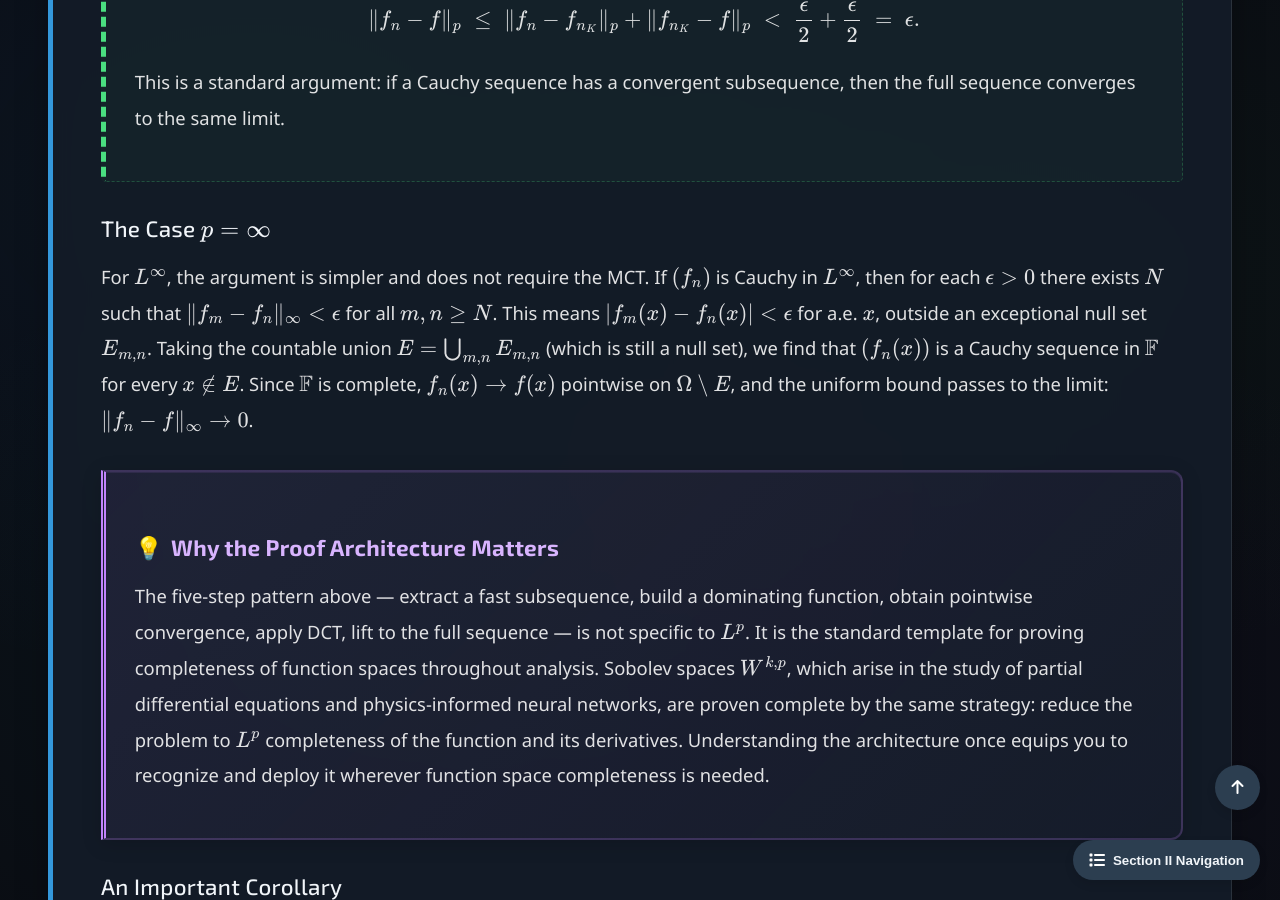
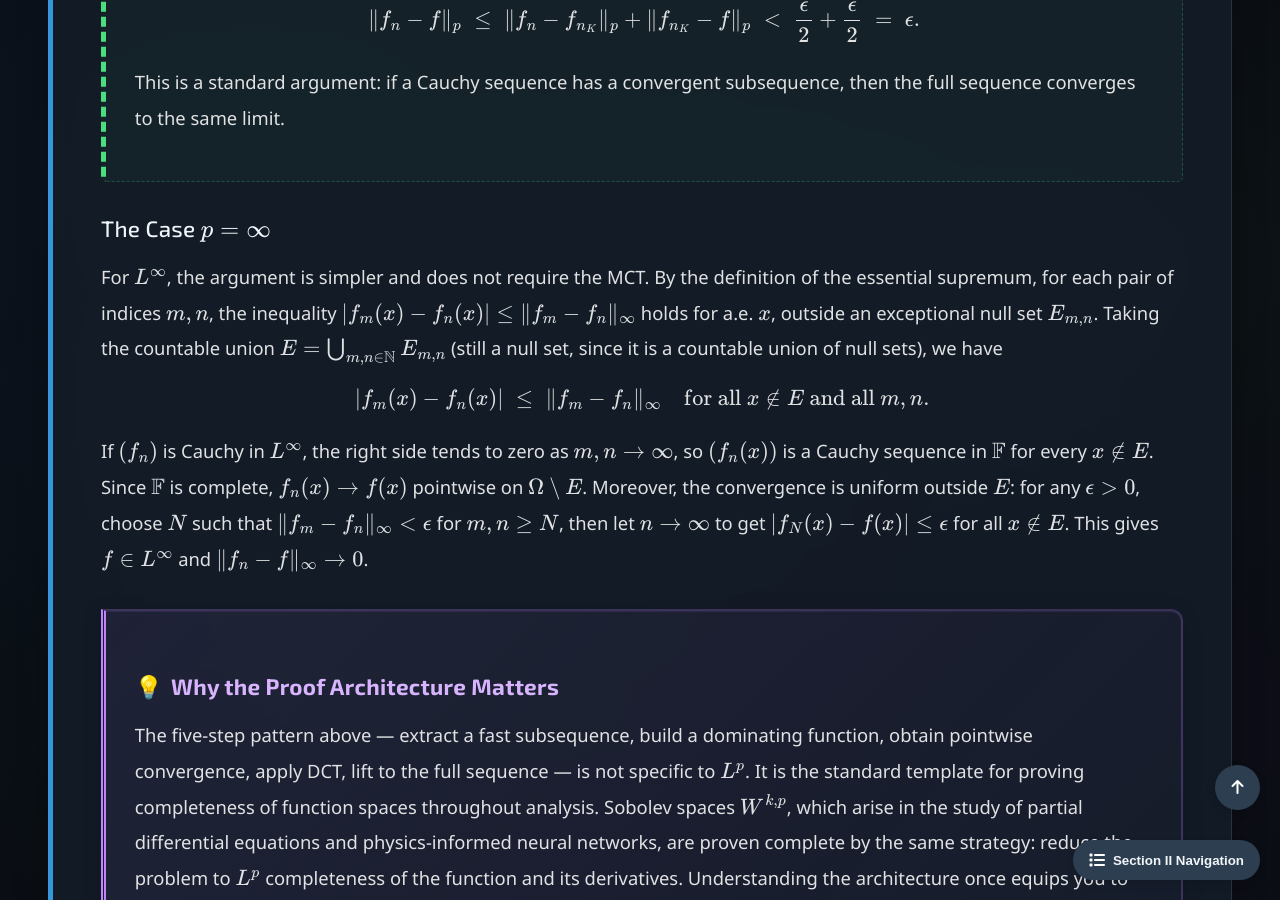
Before and after one commit to Yusukey01/yusukey01.github.io, a Jekyll site: the page built from Mathematics/Calculus/lp_spaces.html, in a window 1280 px wide and 900 px high, scrolled down 14441 px. Built offline with Jekyll 4.4.1, drawn with Linux system fonts in a browser that asks for light colours.

Commit message:
fixed a proof for epsilon

```diff
--- a/Mathematics/Calculus/lp_spaces.html
+++ b/Mathematics/Calculus/lp_spaces.html
@@ -755,14 +755,25 @@ noindex: true
 
                 <p>
                     For \(L^\infty\), the argument is simpler and does not require the MCT.
-                    If \((f_n)\) is Cauchy in \(L^\infty\), then for each \(\epsilon > 0\) there exists
-                    \(N\) such that \(\|f_m - f_n\|_\infty < \epsilon\) for all \(m, n \geq N\).
-                    This means \(|f_m(x) - f_n(x)| < \epsilon\) for a.e. \(x\), outside an
-                    exceptional null set \(E_{m,n}\). Taking the countable union
-                    \(E = \bigcup_{m,n} E_{m,n}\) (which is still a null set), we find that
-                    \((f_n(x))\) is a Cauchy sequence in \(\mathbb{F}\) for every \(x \notin E\).
-                    Since \(\mathbb{F}\) is complete, \(f_n(x) \to f(x)\) pointwise on \(\Omega \setminus E\),
-                    and the uniform bound passes to the limit: \(\|f_n - f\|_\infty \to 0\).
+                    By the definition of the essential supremum, for each pair of indices
+                    \(m, n\), the inequality
+                    \(|f_m(x) - f_n(x)| \leq \|f_m - f_n\|_\infty\) holds for a.e. \(x\),
+                    outside an exceptional null set \(E_{m,n}\). Taking the countable union
+                    \(E = \bigcup_{m,n \in \mathbb{N}} E_{m,n}\) (still a null set, since it is
+                    a countable union of null sets), we have
+                    \[
+                    |f_m(x) - f_n(x)| \;\leq\; \|f_m - f_n\|_\infty
+                    \quad \text{for all } x \notin E \text{ and all } m, n.
+                    \]
+                    If \((f_n)\) is Cauchy in \(L^\infty\), the right side tends to zero as
+                    \(m, n \to \infty\), so \((f_n(x))\) is a Cauchy sequence in \(\mathbb{F}\)
+                    for every \(x \notin E\). Since \(\mathbb{F}\) is complete,
+                    \(f_n(x) \to f(x)\) pointwise on \(\Omega \setminus E\).
+                    Moreover, the convergence is uniform outside \(E\): for any \(\epsilon > 0\),
+                    choose \(N\) such that \(\|f_m - f_n\|_\infty < \epsilon\) for \(m, n \geq N\),
+                    then let \(n \to \infty\) to get \(|f_N(x) - f(x)| \leq \epsilon\) for all
+                    \(x \notin E\). This gives \(f \in L^\infty\) and
+                    \(\|f_n - f\|_\infty \to 0\).
                 </p>
 
                 <div class="insight-box">
```
